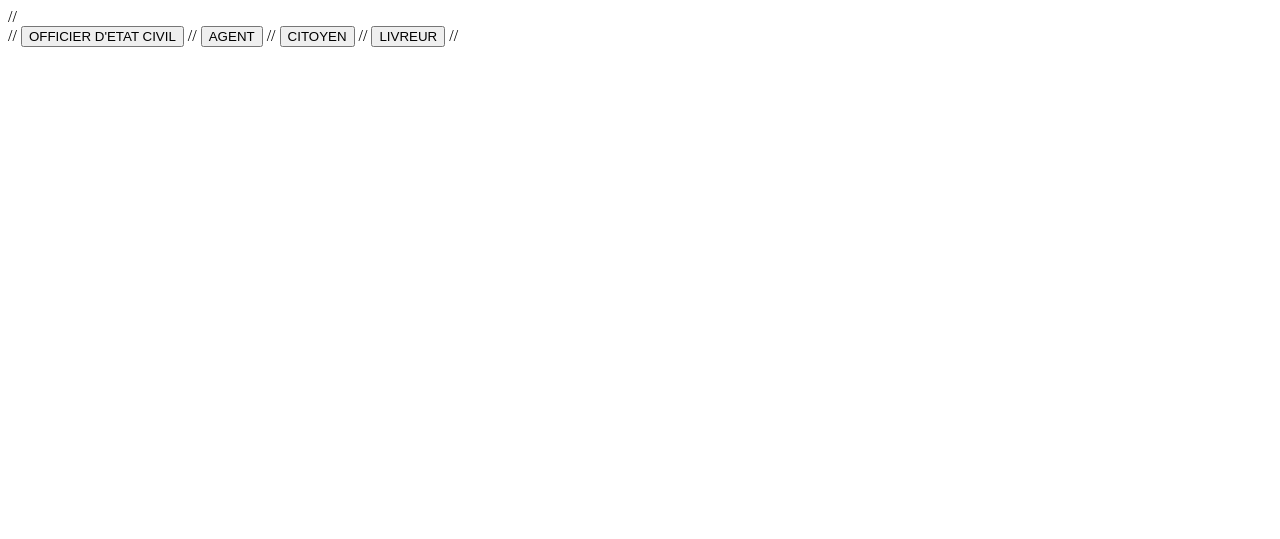
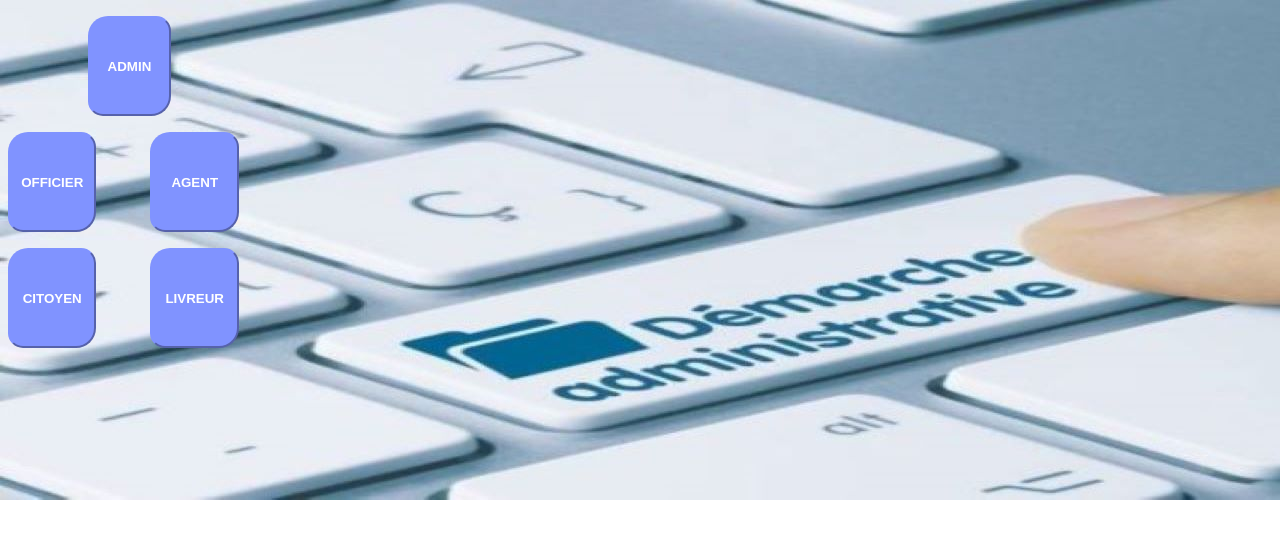
Before and after one commit to sngmamita99/ProjetSoutenance, a PHP site: page /accueil.php in a window 1280 px wide. Shown: the top 539 px of the page. Run offline with PHP 8.4, Linux system fonts and the light colour scheme.

Commit message:
page acceuil pret

```diff
--- a/accueil.css
+++ b/accueil.css
@@ -1,72 +1,39 @@
-/* body */
-/* { */
-    /* background-color:#ffeaa7; */
+body
+{
+	background-image:url("images/etatcivil22.jpg");
+	background-repeat:no-repeat;
+}
 
-/* } */
-#div1
-{
-
-    background-color:beige;
-	border:2px double white;
-	height:680px;
-	text-align:center;
-	margin:auto;
-}
-h1
-{
-	/* text-align:center; */
-	font-style:italic;
-	background-image:linear-gradient(white,silver,silver,silver,white);
-	border:3px solid black;
-	padding:8%;
-	color:black;
-	width:40%;
-	margin:auto;
-	border-radius:100px 0px 100px 0px;
-	font-family:Georgia;
-	font-size:300%;
-	margin-top:10px;
-	/* height:200px; */
-}
-nav
-{
-	margin:auto;
-	/* background-color:yellow; */
-	padding:10px;
-	text-align:center;
-	margin-top:70px;
-	height:200px;
-}
-li
+#lien1,#lien2
 {
 	display:inline;
-	margin-left:3%;
-	margin-right:3%;
-	width:20%;
-	background-color:silver;
-	border:5px solid white;
-	height:200px;
-	padding:5%;
-	margin-top:30px;
-	border-radius:40%;
+
 
 }
-a
+#lien2
 {
-	text-decoration:none;
-	font-size:120%;
-	color:black;
-	background-color:white;
-	border-radius:5px;
-	padding:2px;
-	font-style:italic;
+	margin-left:50px;
 }
-#pbv
+#lien3,#lien4
 {
-	background-color:silver;
+	display:inline;
+}
+#lien0
+{
+	margin-left:80px;
+}
+
+#lien4
+{
+	margin-left:50px;
+}
+button
+{
+	width:7%;
+	height:100px;
 	color:white;
-	font-size:60px;
-	margin:auto;
-	border-radius:10px;
-	margin-top:2px;
+	border-radius:20px 15px;
+	background:#8093FF;
+	border-color:#8093FF;
+	font-weight:bold;
 }
--- a/accueil.php
+++ b/accueil.php
@@ -6,15 +6,20 @@
     <head>
     <meta charset="UTF-8">
     <meta name="viewport" content="width=device-width, initial-scale=1.0">
-    <link rel="stylesheet" href="administrateur.css?t=<?php echo time();?>">
-    <title>Document</title>
+    <link rel="stylesheet" href="accueil.css?t=<?php echo time();?>">
+    <title>Accueuil</title>
     </head>
     <body>
-        // <section>
-            // <a href="officier.php"><button>OFFICIER D'ETAT CIVIL</button></a>
-            // <a href="agent.php"><button>AGENT</button></a>
-            // <a href="citoyen.php"><button>CITOYEN</button></a>
-            // <a href="livreur.php"><button>LIVREUR</button></a>
-        // </section>
+        <section id="part1">
+		 <p  id="lien0"><a href="livreur.php"><button>ADMIN</button></a></p>
+		<p>
+            <p id="lien1"><a href="officier.php"><button>OFFICIER</button></a></p>
+           <p id="lien2"><a href="agent.php"><button>AGENT</button></a></p>
+		    </p>
+		   <p>
+           <p id="lien3"><a  href="citoyen.php"><button>CITOYEN</button></a></p>
+           <p  id="lien4"><a href="livreur.php"><button>LIVREUR</button></a></p>
+		   </p>
+        </section>
     </body>
 </html>
```
Also changed, not shown: images/etatcivil1.jpg (added), images/etatcivil2.jpg (added), images/etatcivil21.jpg (added), images/etatcivil211.jpg (added), images/etatcivil2111.jpg (added), images/etatcivil22.jpg (added).
